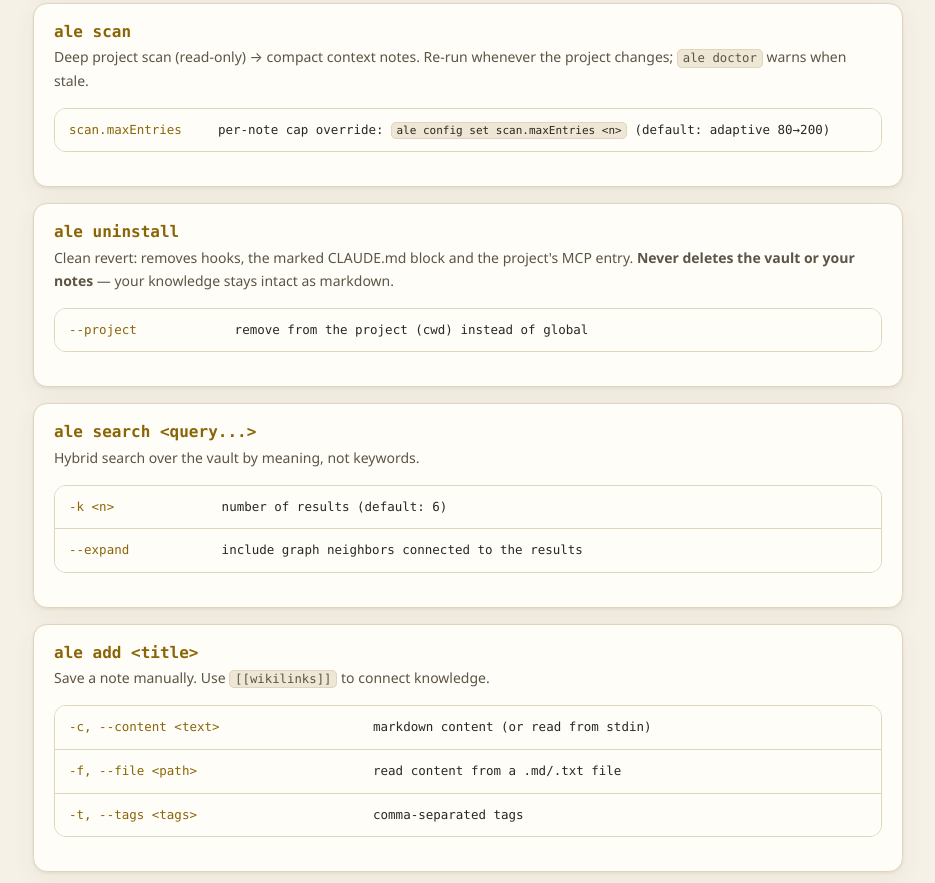
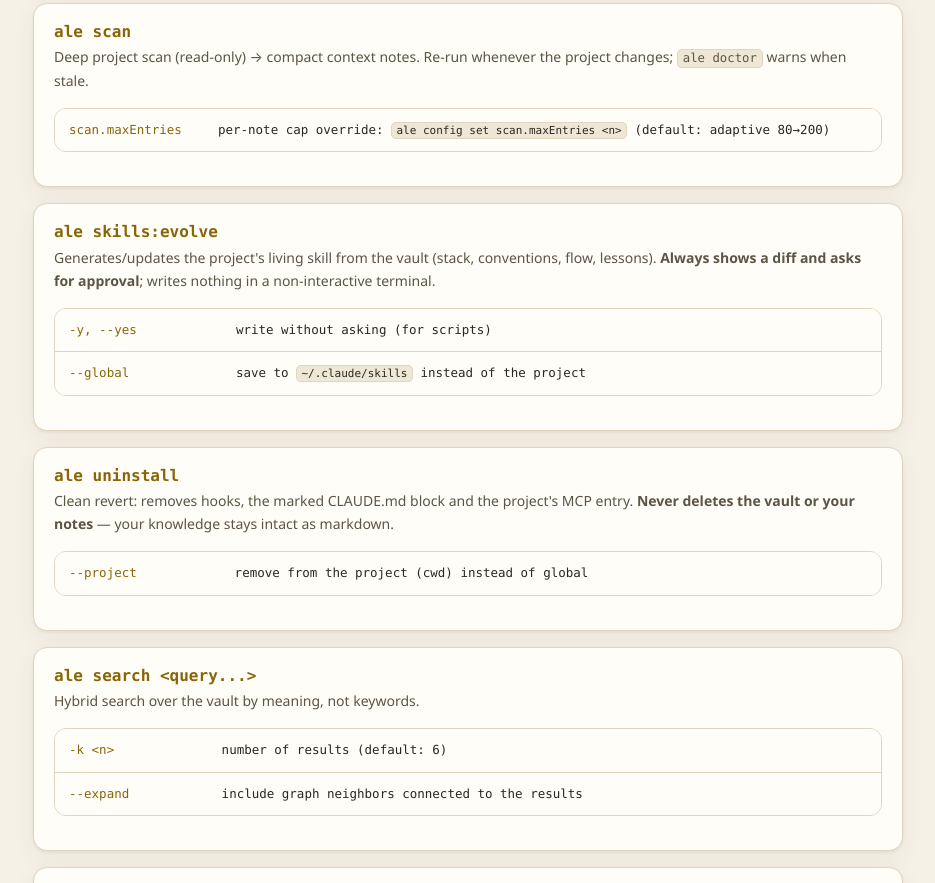
Before and after one commit to UreckChan/alexandria, a website: page docs/index.html in a window 1280 px wide. Shown: the part 4686-5569 px from the top of the page, without its empty margins (305-1240 px from the left). Drawn offline with Linux system fonts and the light colour scheme.

Commit message:
docs: index.autoRebuild toggle + ale skills:evolve options (v1.2.0)
Co-Authored-By: Claude Opus 5 <noreply@anthropic.com>

```diff
--- a/docs/index.html
+++ b/docs/index.html
@@ -378,6 +378,15 @@ ale init --agents claude,cursor,opencode   # solo estos</code></pre>
       </div>
 
       <div class="cmd">
+        <h3>ale skills:evolve</h3>
+        <p class="desc"><span class="only-es">Genera/actualiza la skill viva del proyecto desde la bóveda (stack, convenciones, flujo, lecciones). <strong>Siempre muestra el diff y pide aprobación</strong>; en terminal no interactiva no escribe nada.</span><span class="only-en">Generates/updates the project's living skill from the vault (stack, conventions, flow, lessons). <strong>Always shows a diff and asks for approval</strong>; writes nothing in a non-interactive terminal.</span></p>
+        <div class="tbl-wrap"><table class="opt"><tbody>
+          <tr><td>-y, --yes</td><td><span class="only-es">escribir sin preguntar (para scripts)</span><span class="only-en">write without asking (for scripts)</span></td></tr>
+          <tr><td>--global</td><td><span class="only-es">guardar en <code>~/.claude/skills</code> en vez del proyecto</span><span class="only-en">save to <code>~/.claude/skills</code> instead of the project</span></td></tr>
+        </tbody></table></div>
+      </div>
+
+      <div class="cmd">
         <h3>ale uninstall</h3>
         <p class="desc"><span class="only-es">Reversión limpia: quita los hooks, el bloque marcado de CLAUDE.md y la entrada MCP del proyecto. <strong>Nunca borra la bóveda ni las notas</strong> — tu conocimiento queda intacto en markdown.</span><span class="only-en">Clean revert: removes hooks, the marked CLAUDE.md block and the project's MCP entry. <strong>Never deletes the vault or your notes</strong> — your knowledge stays intact as markdown.</span></p>
         <div class="tbl-wrap"><table class="opt"><tbody>
@@ -475,6 +484,7 @@ ale config set tokens.solutionCache false    # scriptable, uno por uno</code></p
           <tr><td><code>tokens.solutionCache</code></td><td><span class="only-es">Inyecta la solución de un prompt casi idéntico anterior</span><span class="only-en">Injects the solution of a nearly identical past prompt</span></td><td><span class="only-es">hasta ~500 tokens/prompt; evita re-derivar completo</span><span class="only-en">up to ~500 tokens/prompt; avoids full re-derivation</span></td></tr>
           <tr><td><code>tokens.promptSearch</code></td><td><span class="only-es">Búsqueda semántica por prompt — el mecanismo PRINCIPAL de ahorro</span><span class="only-en">Per-prompt semantic search — the MAIN saving mechanism</span></td><td><span class="only-es">hasta ~1500 tokens/prompt; apagarlo apaga la razón de ser de Alexandria</span><span class="only-en">up to ~1500 tokens/prompt; turning it off defeats Alexandria's purpose</span></td></tr>
           <tr><td><code>digest.map</code></td><td><span class="only-es">Mapa del proyecto al iniciar sesión</span><span class="only-en">Project map at session start</span></td><td><span class="only-es">hasta ~50% del digest (~1000 tokens); evita re-explorar</span><span class="only-en">up to ~50% of the digest (~1000 tokens); avoids re-exploring</span></td></tr>
+          <tr><td><code>index.autoRebuild</code></td><td><span class="only-es">Reparar el índice en segundo plano al cerrar la sesión si quedó sin vectores (v1.2.0)</span><span class="only-en">Rebuild the index in the background at session close if it lost its vectors (v1.2.0)</span></td><td><span class="only-es">no gasta tokens; sin esto la búsqueda puede quedarse en keyword-only (peor contexto por prompt)</span><span class="only-en">costs no tokens; without it search can stay keyword-only (worse context per prompt)</span></td></tr>
           <tr><td><code>digest.titleIndex</code></td><td><span class="only-es">Índice de hasta 25 títulos que la bóveda ya sabe</span><span class="only-en">Index of up to 25 titles the vault already knows</span></td><td><span class="only-es">~10% del digest (~200 tokens)</span><span class="only-en">~10% of the digest (~200 tokens)</span></td></tr>
         </tbody>
       </table></div>
```
